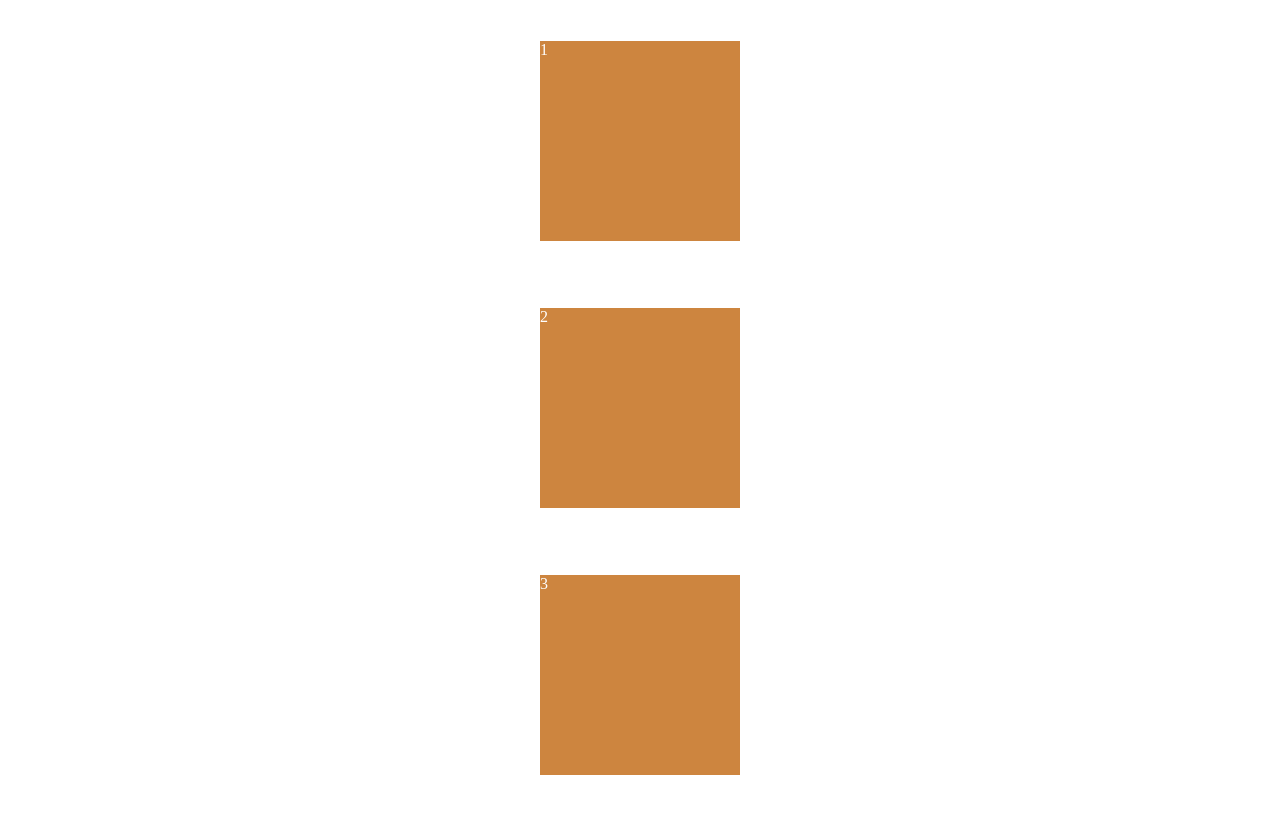
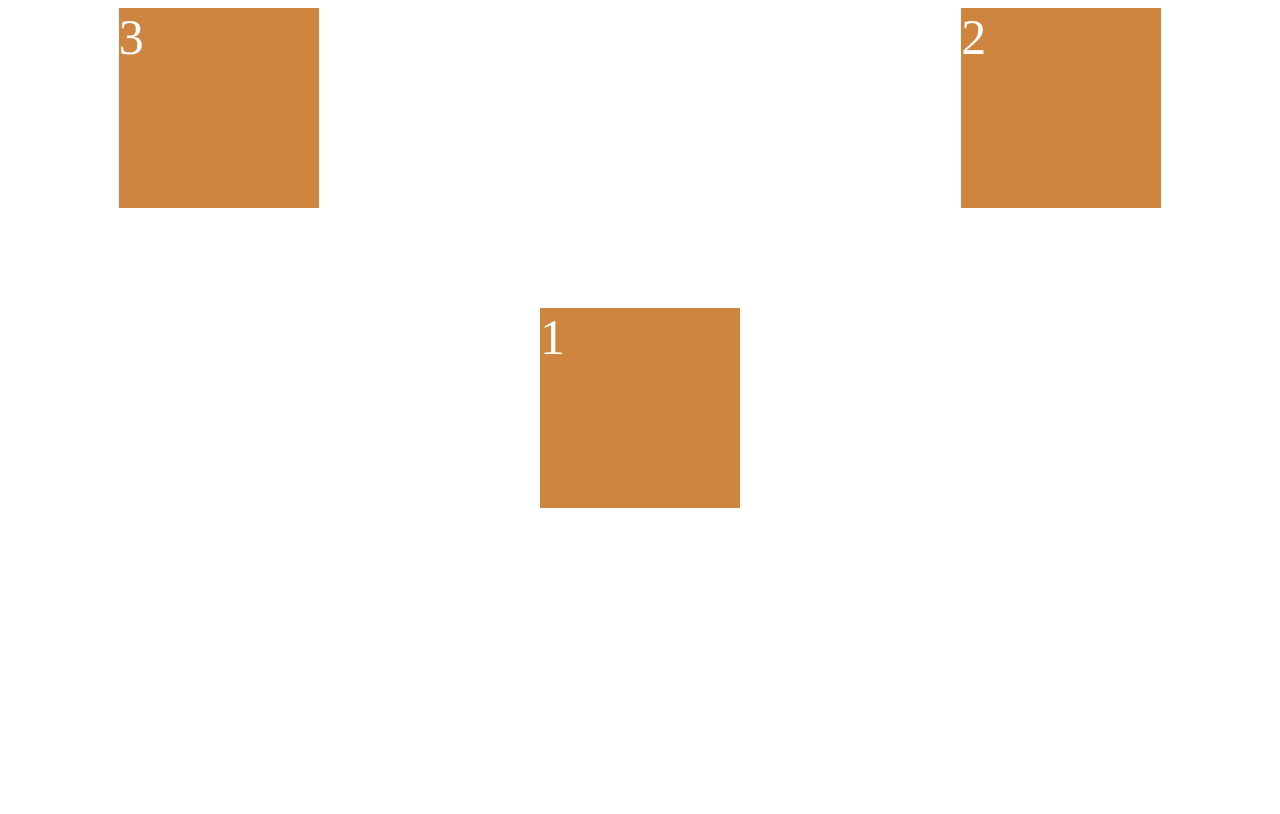
Before and after one commit to easycoders-academy/scss-masterclass, a plain HTML site: page index.html in a window 1280 px wide. Drawn offline with Linux system fonts and the light colour scheme.

Commit message:
1.4 align-self и order

```diff
--- a/index.html
+++ b/index.html
@@ -7,10 +7,10 @@
     <title>Мастеркласс по S(CSS)</title>
 </head>
 <body>
-    <div class="wrapper">
-        <div class="box">1</div>
-        <div class="box">2</div>
-        <div class="box">3</div>
+    <div class="parent">
+        <div class="child">1</div>
+        <div class="child">2</div>
+        <div class="child">3</div>
     </div>
 </body>
 </html>
--- a/styles.css
+++ b/styles.css
@@ -1,16 +1,23 @@
-.box {
+.parent{
+    display: flex;
+    /* Главная ось */
+    justify-content: space-around;
+    height: 100vh;
+}
+
+.child {
     background: peru;
     width: 200px;
     height: 200px;
     color: white;
+    font-size: 50px;
 }
 
-.wrapper{
-    display: flex;
-    flex-direction: column;
-    /* Главная ось */
-    justify-content: space-around;
-    /* Перпендикулярная ось */
-    align-items: center;
-    height: 100vh;
+.child:nth-child(1){
+    order: 2;
+    align-self: center;
 }
+
+.child:nth-child(2){
+    order: 3;
+}
```
